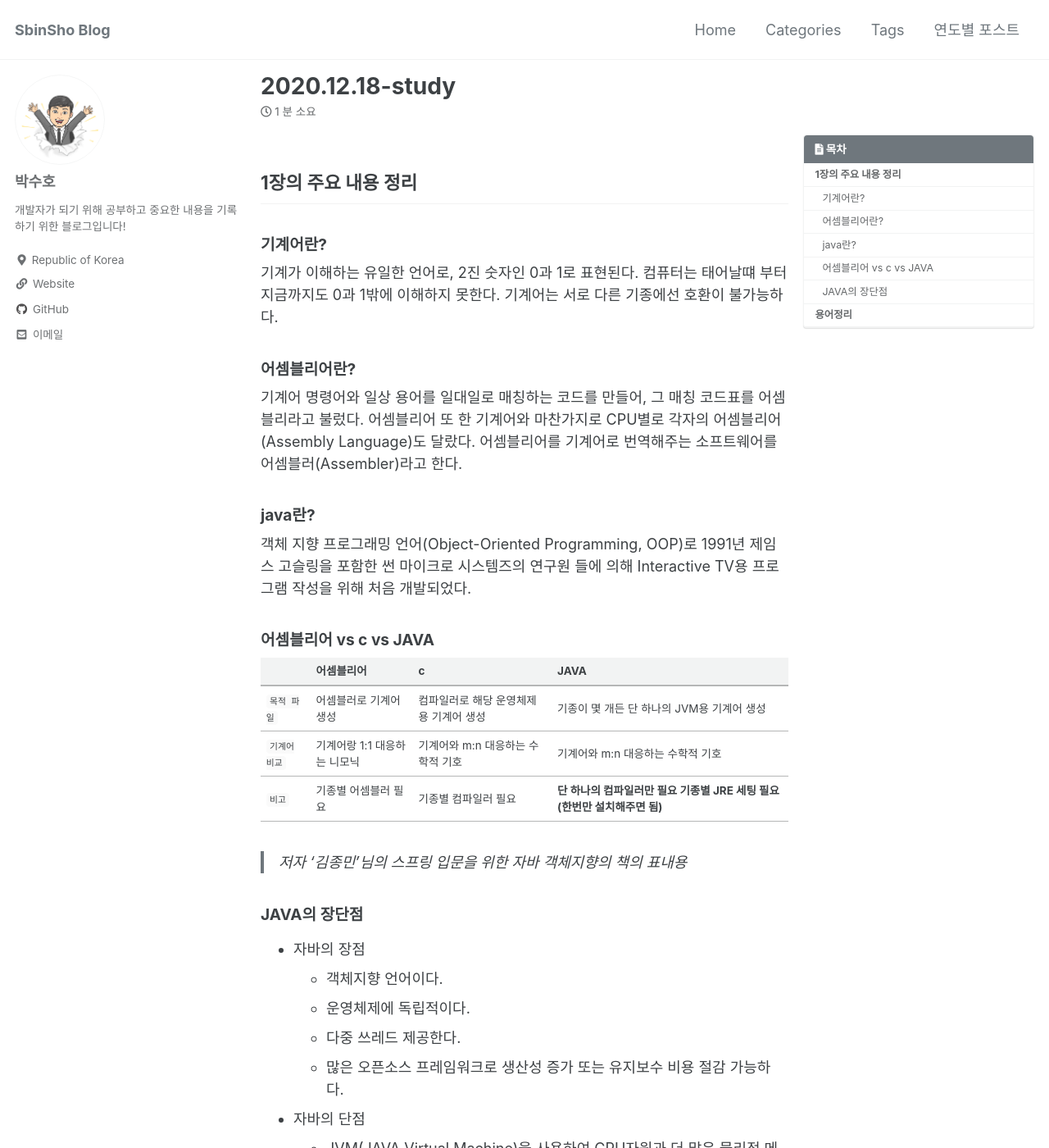
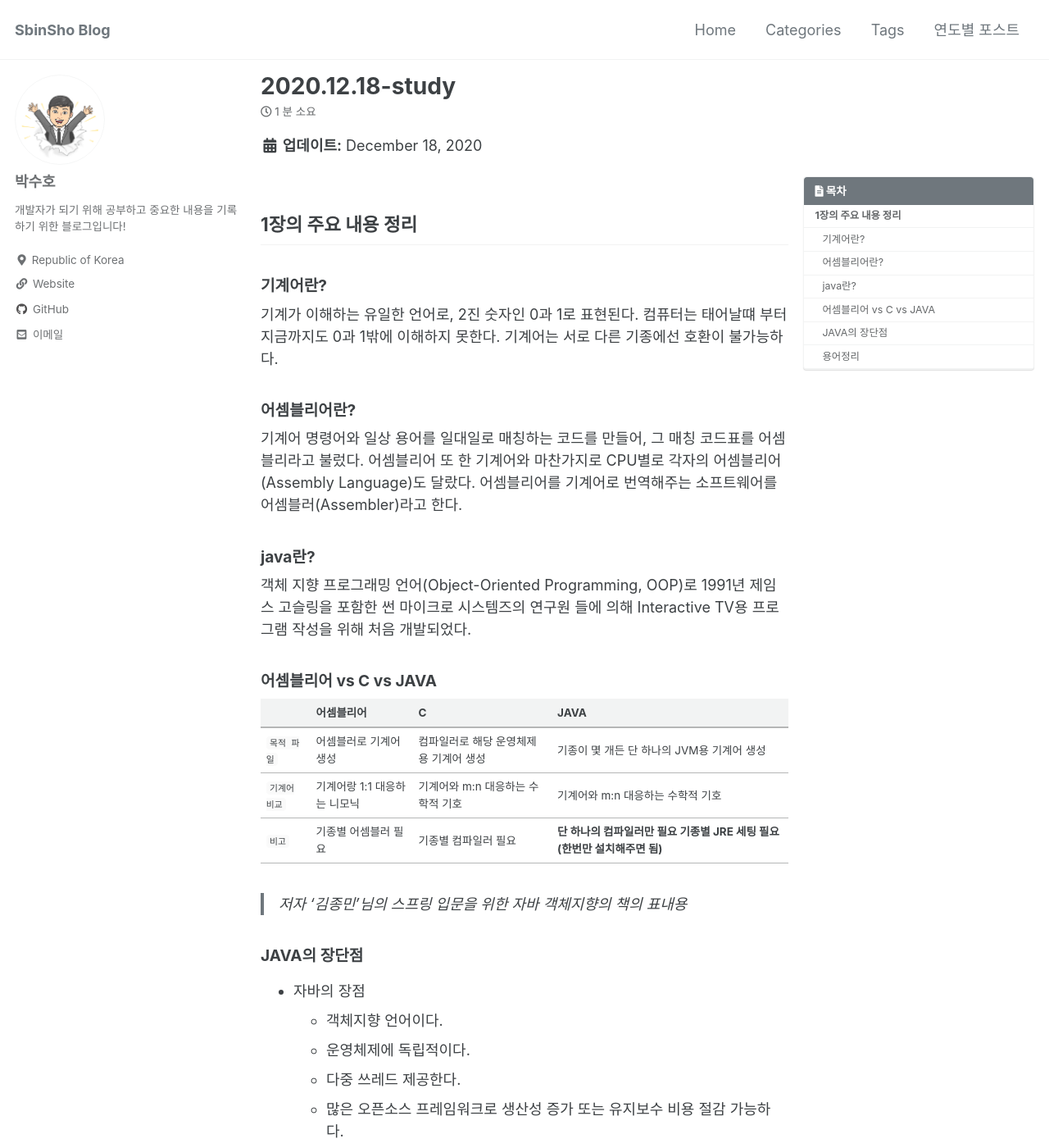
Before and after one commit to SbinSho/SbinSho.github.io, a Jekyll site: the page built from _posts/2020-12-18-java.md, in a window 1280 px wide and 1400 px high. Shown: the whole window at 82% size. Built offline with Jekyll 4.4.1, drawn with Linux system fonts in a browser that asks for light colours; cached includes are drawn as plain includes.

```diff
--- a/_layouts/single.html
+++ b/_layouts/single.html
@@ -28,6 +28,7 @@ layout: default
         <header>
           {% if page.title %}<h1 id="page-title" class="page__title" itemprop="headline">{{ page.title | markdownify | remove: "<p>" | remove: "</p>" }}</h1>{% endif %}
           {% include page__meta.html %}
+          {% include page__date.html %} <!-- 업데이트 시간 출력 -->
         </header>
       {% endunless %}
 
--- a/_posts/2020-12-18-java.md
+++ b/_posts/2020-12-18-java.md
@@ -22,9 +22,9 @@ toc_label: "목차"
 객체 지향 프로그래밍 언어(Object-Oriented Programming, OOP)로 1991년 제임스 고슬링을 포함한 썬 마이크로 시스템즈의 연구원
 들에 의해 Interactive TV용 프로그램 작성을 위해 처음 개발되었다.
 
-#### 어셈블리어 vs c vs JAVA
+#### 어셈블리어 vs C vs JAVA
 
-|    | 어셈블리어 | c | JAVA |
+|    | 어셈블리어 | C | JAVA |
 |:---|:---|:---|:---|
 |`목적 파일`|어셈블러로 기계어 생성|컴파일러로 해당 운영체제용 기계어 생성| 기종이 몇 개든 단 하나의 JVM용 기계어 생성|
 |`기계어 비교`|기계어랑 1:1 대응하는 니모닉| 기계어와 m:n 대응하는 수학적 기호| 기계어와 m:n 대응하는 수학적 기호|
@@ -44,7 +44,7 @@ toc_label: "목차"
   - JVM(JAVA Virtual Machine)을 사용하여 CPU자원과 더 많은 물리적 메모리 소비로 인해 속도가 느리다. ( 현재는 많이 개선됨 )
   - 처리 속도가 중요한 애플리케이션에는 적합하지 않음.
 
-### 용어정리
+#### 용어정리
 
 1. 메타포(Metaphor)
     - 비유법, 다른 유사한 것에 빗대어 잘 모르는것을 설명하고자 하는 방법이다.
```
Also changed, not shown: _includes/archive-single.html (line endings or trailing spaces).
